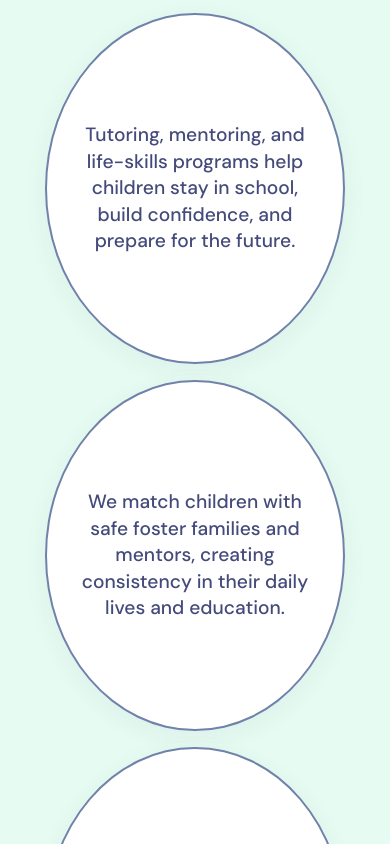
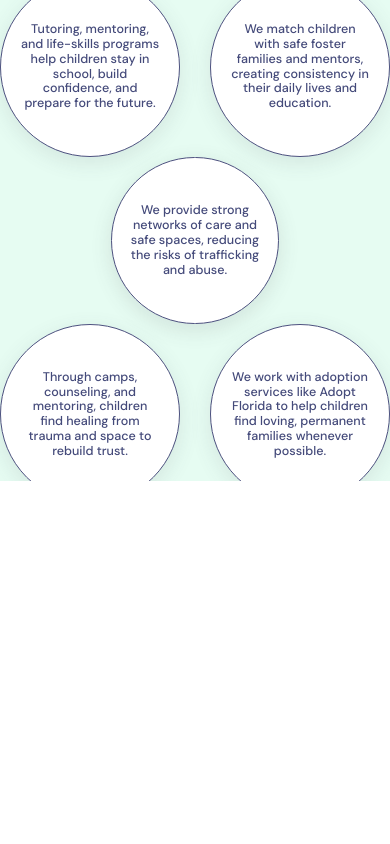
Before and after one commit to Ddxx98/World-Collide, a React (Vite) app: page /circle in a window 390 px wide. Shown: the top 844 px of the page. Built offline with nearby package versions, Linux system fonts and the light colour scheme.

Commit message:
commit 6

```diff
--- a/src/components/Check/CirclesPage.jsx
+++ b/src/components/Check/CirclesPage.jsx
@@ -4,28 +4,59 @@ import styles from "./CirclesPage.module.css";
 const texts = [
   "Tutoring, mentoring, and life-skills programs help children stay in school, build confidence, and prepare for the future.",
   "We match children with safe foster families and mentors, creating consistency in their daily lives and education.",
+  "We provide strong networks of care and safe spaces, reducing the risks of trafficking and abuse.",
+  "Through camps, counseling, and mentoring, children find healing from trauma and space to rebuild trust.",
   "We work with adoption services like Adopt Florida to help children find loving, permanent families whenever possible.",
-  "Through camps, counseling, and mentoring, children find healing from trauma and space to rebuild trust.",
-  "We provide strong networks of care and safe spaces, reducing the risks of trafficking and abuse.",
 ];
 
 export default function CirclesPage() {
   return (
-    <div className={styles.circlesBg}>
-      <div className={styles.circlesContainer}>
-        <div className={styles.circlesRow + " " + styles.circlesRowTop}>
-          {texts.slice(0, 3).map((text, i) => (
-            <div className={styles.circle + " " + styles.trimTop} key={i}>
-              <span className={styles.text}>{text}</span>
-            </div>
-          ))}
+    <div className={styles.bg}>
+      {/* Desktop & Tablet */}
+      <div className={styles.desktopContainer}>
+        <div className={styles.row}>
+          <div className={`${styles.circle} ${styles.trimTop}`}>
+            <span className={styles.text}>{texts[0]}</span>
+          </div>
+          <div className={`${styles.circle} ${styles.trimTop}`}>
+            <span className={styles.text}>{texts[1]}</span>
+          </div>
+          <div className={`${styles.circle} ${styles.trimTop}`}>
+            <span className={styles.text}>{texts[4]}</span>
+          </div>
         </div>
-        <div className={styles.circlesRow + " " + styles.circlesRowBottom}>
-          {texts.slice(3).map((text, i) => (
-            <div className={styles.circle + " " + styles.trimBottom} key={i}>
-              <span className={styles.text}>{text}</span>
-            </div>
-          ))}
+        <div className={styles.row}>
+          <div className={`${styles.circle} ${styles.trimBottom}`}>
+            <span className={styles.text}>{texts[3]}</span>
+          </div>
+          <div className={`${styles.circle} ${styles.trimBottom}`}>
+            <span className={styles.text}>{texts[2]}</span>
+          </div>
+        </div>
+      </div>
+
+      {/* Mobile Diamond */}
+      <div className={styles.mobileDiamond}>
+        <div className={styles.mobileRow}>
+          <div className={`${styles.circle} ${styles.trimTop}`}>
+            <span className={styles.text}>{texts[0]}</span>
+          </div>
+          <div className={`${styles.circle} ${styles.trimTop}`}>
+            <span className={styles.text}>{texts[1]}</span>
+          </div>
+        </div>
+        <div className={styles.mobileCenterRow}>
+          <div className={styles.centerCircle}>
+            <span className={styles.text}>{texts[2]}</span>
+          </div>
+        </div>
+        <div className={styles.mobileRow}>
+          <div className={`${styles.circle} ${styles.trimBottom}`}>
+            <span className={styles.text}>{texts[3]}</span>
+          </div>
+          <div className={`${styles.circle} ${styles.trimBottom}`}>
+            <span className={styles.text}>{texts[4]}</span>
+          </div>
         </div>
       </div>
     </div>
--- a/src/components/Check/CirclesPage.module.css
+++ b/src/components/Check/CirclesPage.module.css
@@ -1,137 +1,167 @@
-.circlesBg {
-    width: 100vw;
+.bg {
+  /* width: 100vw;
+  min-height: 100vh; */
   background: #e6fcf2;
   overflow: hidden;
   display: flex;
-    justify-content: center;
-    align-items: flex-start;
+  flex-direction: column;
+  align-items: center;
+  position: relative;
 }
 
-.circlesContainer {
+/* --------- DESKTOP --------- */
+.desktopContainer {
   width: 100vw;
-    max-width: 1350px;
-    margin: 0 auto;
-    overflow: hidden;
-    padding-top: 24px;
-    padding-bottom: 24px;
   display: flex;
   flex-direction: column;
   align-items: center;
+  justify-content: center;
+  padding-top: 38px;
+  padding-bottom: 38px;
 }
 
-.circlesRow {
+.row {
+  width: 100vw;
   display: flex;
   justify-content: center;
-    width: 100vw;
-    gap: 4vw;
-}
-
-.circlesRowTop {
-    margin-top: -60px;
-}
-
-.circlesRowBottom {
-    margin-bottom: -60px;
-    /* trim bottom of bottom circles */
+  align-items: flex-start;
+  gap: 3vw;
 }
 
 .circle {
-    width: 320px;
-    height: 320px;
+  width: 340px;
+  height: 340px;
+  min-width: 180px;
+  min-height: 180px;
   background: #fff;
-    border: 2.6px solid #7182aa;
+  border: 2.5px solid #7182aa;
   border-radius: 50%;
   box-shadow: 0 6px 24px rgba(46, 49, 94, 0.06);
   display: flex;
+  align-items: center;
   justify-content: center;
-    align-items: center;
+  overflow: hidden;
+  padding: 30px 16px;
   position: relative;
-    overflow: hidden;
-    margin: 0 1vw;
-    /* To keep vertical centering after trim */
-    padding-top: 32px;
-    padding-bottom: 32px;
+  margin: 0 14px;
+}
+
+.trimTop {
+  margin-top: -76px;
+}
+
+.trimBottom {
+  margin-bottom: -76px;
 }
 
 .text {
-    max-width: 80%;
+  max-width: 83%;
+  color: #444a7a;
+  font-size: 1.08rem;
+  font-family: 'DM Sans', Arial, sans-serif;
+  font-weight: 500;
+  text-align: center;
+  line-height: 1.4;
   display: block;
-    text-align: center;
-    color: #444a7a;
-    font-size: 1.2rem;
-    line-height: 1.38;
-    font-weight: 500;
 }
 
-.trimTop {
-    margin-top: -64px;
-    /* clip the top edge */
+/* --------- MOBILE (diamond) --------- */
+.mobileDiamond {
+  display: none;
 }
 
+@media (max-width: 700px) {
+  .desktopContainer {
+    display: none !important;
+  }
+  .mobileDiamond {
+    display: flex;
+    flex-direction: column;
+    align-items: center;
+    width: 100vw;
+    /* min-height: 100vh; */
+    background: #e6fcf2;
+    padding: 0;
+  }
+  .mobileRow {
+    width: 100vw;
+    display: flex;
+    flex-direction: row;
+    justify-content: space-between;
+    align-items: flex-start;
+  }
+  .mobileCenterRow {
+    width: 100vw;
+    display: flex;
+    justify-content: center;
+    align-items: center;
+  }
+  .circle {
+    width: 65vw;
+    height: 65vw;
+    /* min-width: 112px;
+    min-height: 112px;
+    max-width: 325px;
+    max-height: 325px; */
+    border: 1.7px solid #4d517f;
+    padding: 12px;
+    box-shadow: 0 6px 19px 2px rgba(80, 81, 94, 0.10);
+    margin: 0;
+  }
+  .centerCircle {
+    width: 65vw;
+    height: 65vw;
+    /* min-width: 128px;
+    min-height: 128px;
+    max-width: 360px;
+    max-height: 360px; */
+    border: 1.7px solid #4d517f;
+    padding: 5px;
+    background: #fff;
+    border-radius: 50%;
+    box-shadow: 0 6px 19px 2px rgba(80, 81, 94, 0.12);
+    display: flex;
+    align-items: center;
+    justify-content: center;
+    /* position: relative;
+    overflow: hidden;
+    z-index: 2; */
+  }
+  .trimTop {
+    margin-top: -6vw;
+  }
   .trimBottom {
-    margin-bottom: -64px;
-    /* clip the bottom edge */
+    margin-bottom: -6vw;
   }
-
-/* Responsive adjustments */
-@media (max-width: 1200px) {
-    .circle {
-        width: 220px;
-        height: 220px;
-        font-size: 1rem;
-        padding-top: 20px;
-        padding-bottom: 20px;
-    }
-
-    .circlesRowTop,
-    .circlesRowBottom {
-        margin-top: -34px;
-        margin-bottom: -34px;
-    }
-
-    .trimTop,
-    .trimBottom {
-        margin-top: -34px;
-        margin-bottom: -34px;
+  .text {
+    font-size: 0.91rem;
+    width: 89%;
+    line-height: 1.22;
   }
 }
 
-@media (max-width: 900px) {
+@media (max-width: 430px) {
   .circle {
-        width: 160px;
-        height: 160px;
-        font-size: 0.94rem;
-        padding-top: 9px;
-        padding-bottom: 9px;
+    width: 30vw;
+    height: 30vw;
+    /* min-width: 78px;
+    min-height: 78px;
+    max-width: 99vw;
+    max-height: 99vw; */
+    padding: 5px;
+  }
+  .centerCircle {
+    width: 43vw;
+    height: 43vw;
+    /* min-width: 88px;
+    min-height: 88px;
+    max-width: 99vw;
+    max-height: 99vw; */
+    padding: 5px;
+  }
+  .text {
+    font-size: 0.785rem;
+    width: 99%;
+    line-height: 1.18;
   }
 }
-
-@media (max-width: 700px) {
-    .circlesRow {
-        flex-direction: column;
-        align-items: center;
-        gap: 16px;
-        margin: 0;
-        width: 100vw;
-    }
-
-    .circle {
-        width: 90vw;
-        height: 90vw;
-        max-width: 300px;
-        min-width: 128px;
-        padding: 10vw 0;
-        margin: 0;
-    }
-
-    .trimTop,
-    .trimBottom {
-        margin-top: 0;
-        margin-bottom: 0;
-    }
-
-    .circlesContainer {
-        padding-top: 13px;
-        padding-bottom: 13px;
-    }
-}
--- a/src/components/Header/Header.module.css
+++ b/src/components/Header/Header.module.css
@@ -88,7 +88,7 @@
     .header__nav {
         position: absolute;
         top: 64px;
-        height: 90vh;
+        height: 85vh;
         left: 0;
         right: 0;
         bottom: 0;
--- a/src/components/Hero/Hero.module.css
+++ b/src/components/Hero/Hero.module.css
@@ -117,7 +117,7 @@
 
     .heroImage .image {
         height: auto;
-        max-height: 400px;
+        max-height: 450px;
     }
 }
 
--- a/src/components/Story/Story.jsx
+++ b/src/components/Story/Story.jsx
@@ -23,21 +23,21 @@ function Story() {
     {
       title: 'Words Colliding',
       description:
-        'We walk alongside foster children and their families with support and mentorship, stand up for their rights, and help every child have the chance for a safe, loving, and permanent home.',
+        'When we met four year old Roxanne for the first time, we were shocked to see the unimaginable abuse she had faced. That weekend felt like two worlds colliding, our lives changed forever.',
       image: Image1,
       icon: Icon2,
     },
     {
       title: 'Becoming Family',
       description:
-        'We walk alongside foster children and their families with support and mentorship, stand up for their rights, and help every child have the chance for a safe, loving, and permanent home.',
+        'Three months later, we became the parents of Roxanne and her younger brother, Christopher. That collision of worlds didn’t destroy us; it created something beautiful, a family.',
       image: Image1,
       icon: Icon3,
     },
     {
       title: 'The Birth of the Org',
       description:
-        'We walk alongside foster children and their families with support and mentorship, stand up for their rights, and help every child have the chance for a safe, loving, and permanent home.',
+        'This is why we founded Worlds Collide Ministries: to give children hope, support, and the chance for new beginnings. Every child we serve deserves the opportunity to experience care, love, and safety, even when the path is difficult.',
       image: Image1,
       icon: Icon4,
     },
--- a/src/components/Story/Story.module.css
+++ b/src/components/Story/Story.module.css
@@ -29,7 +29,7 @@
 
 .cards {
   display: flex;
-  flex-wrap: nowrap;
+  /* flex-wrap: nowrap; */
   justify-content: center;
   gap: 2vw;
   width: 100%;
@@ -74,7 +74,7 @@
 
 .cardContent {
   width: 100%;
-  position: relative;
+  /* position: relative; */
   z-index: 2;
   display: flex;
   flex-direction: column;
@@ -219,7 +219,7 @@
   align-items: center;
 }
 
-@media (max-width: 700px) {
+@media (max-width: 800px) {
   .cards {
     display: none; /* Only show mobile cardsMobile container */
   }
--- a/src/components/Values/Values.jsx
+++ b/src/components/Values/Values.jsx
@@ -1,13 +1,7 @@
 import React from "react";
 import styles from "./Values.module.css";
+import CirclesPage from "../Check/CirclesPage";
 
-const valuesArr = [
-  "Tutoring, mentoring, and life-skills programs help children stay in school, build confidence, and prepare for the future.",
-  "We match children with safe foster families and mentors, creating consistency in their daily lives and education.",
-  "We provide strong networks of care and safe spaces, reducing the risks of trafficking and abuse.",
-  "Through camps, counseling, and mentoring, children find healing from trauma and space to rebuild trust.",
-  "We work with adoption services like Adopt Florida to help children find loving, permanent families whenever possible.",
-];
 
 function Values() {
   return (
@@ -15,23 +9,7 @@ function Values() {
       <div className={styles.header}>
         <h1 className={styles.heading}>How do we add values</h1>
       </div>
-      <div className={styles.circlesContainer}>
-        <div className={styles.row}>
-          {valuesArr.slice(0, 3).map((text, i) => (
-            <div key={i} className={styles.circle}>
-              <p>{text}</p>
-            </div>
-          ))}
-        </div>
-
-        <div className={`${styles.row} ${styles.bottomRow}`}>
-          {valuesArr.slice(3, 5).map((text, i) => (
-            <div key={i} className={styles.circle}>
-              <p>{text}</p>
-            </div>
-          ))}
-        </div>
-      </div>
+      <CirclesPage/>
     </div>
   );
 }
--- a/src/components/Values/Values.module.css
+++ b/src/components/Values/Values.module.css
@@ -1,5 +1,5 @@
 .page {
-  min-height: 90vh;
+  /* min-height: 90vh; */
   display: flex;
   flex-direction: column;
 }
```
Also changed, not shown: src/components/Footer/Footer.module.css (+4 -4 lines). Lines whose indentation alone changed are shown as unchanged.
